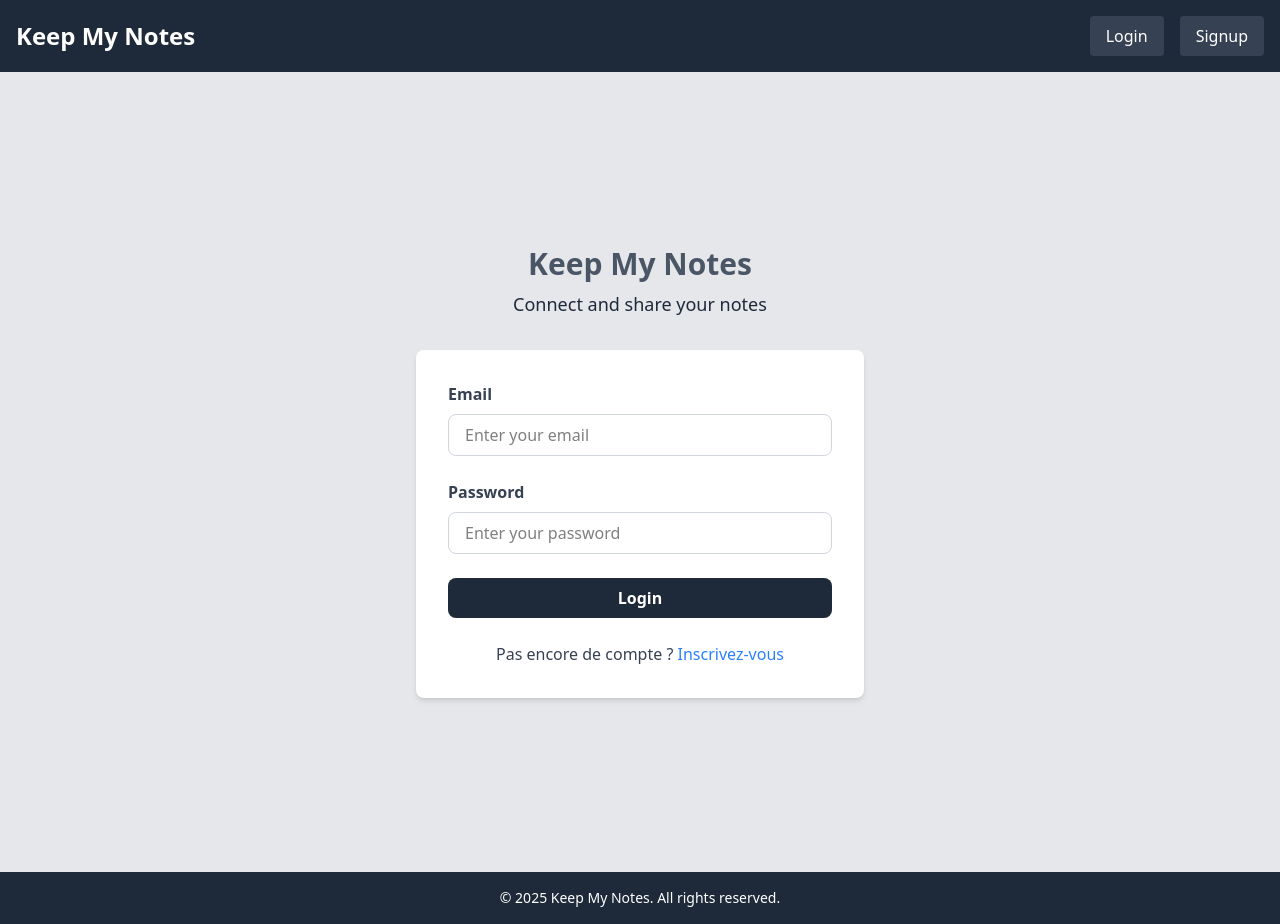
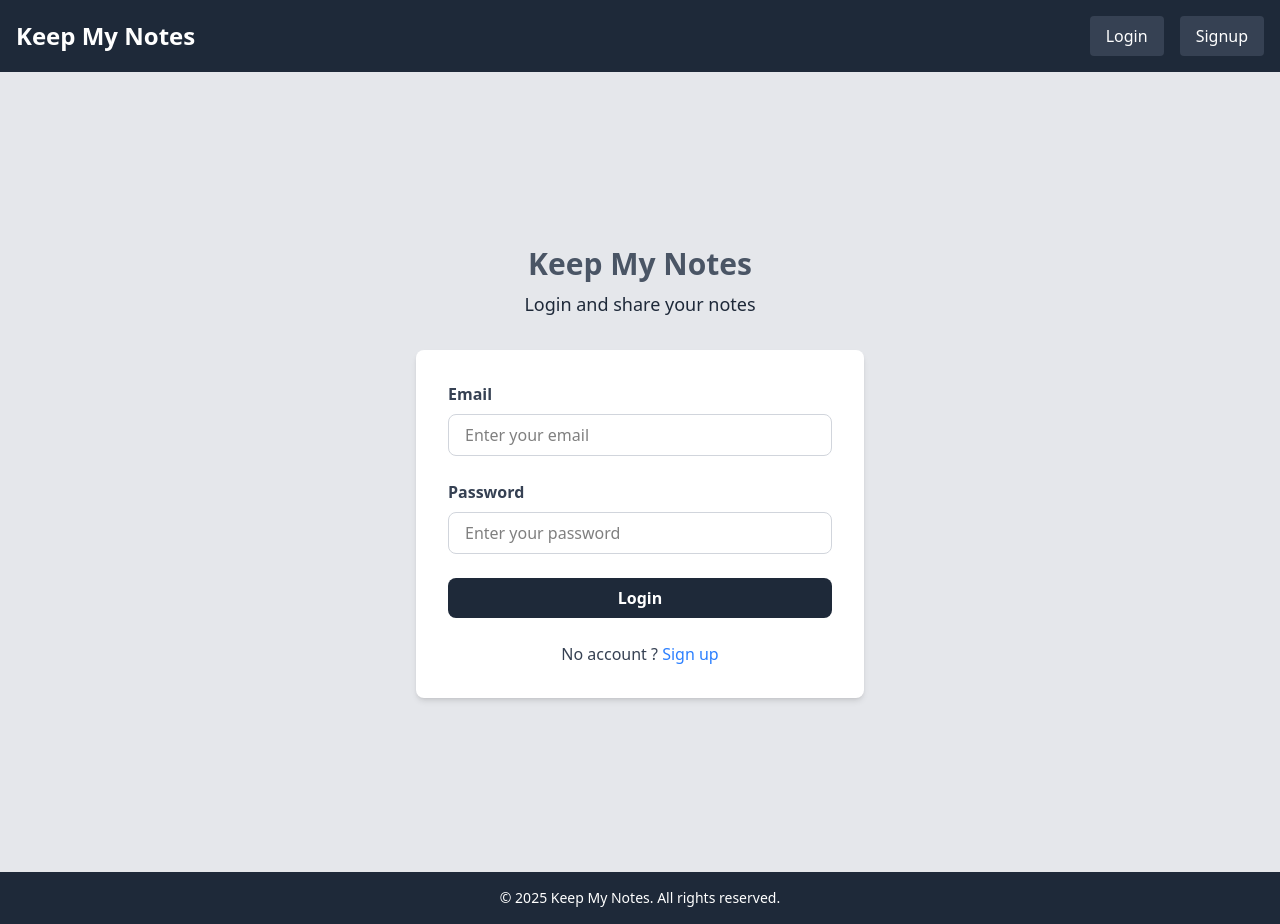
Before and after one commit to Gregory-Alexis/KeepMyNote, a React (Vite) app in the folder frontend/: page /login in a window 1280 px wide. Built offline with nearby package versions, Linux system fonts and the light colour scheme; no server answers.

Commit message:
change french sentence to english

```diff
--- a/frontend/src/pages/LoginPage.tsx
+++ b/frontend/src/pages/LoginPage.tsx
@@ -28,7 +28,7 @@ const LoginPage = () => {
     <div className='min-h-screen flex flex-col justify-center items-center'>
       <div className='text-center mb-8'>
         <h1 className='text-3xl font-bold text-gray-600'>Keep My Notes</h1>
-        <p className='text-lg text-gray-800 mt-2'>Connect and share your notes</p>
+        <p className='text-lg text-gray-800 mt-2'>Login and share your notes</p>
       </div>
 
       <form
@@ -82,9 +82,9 @@ const LoginPage = () => {
         </button>
 
         <p className='mt-6 text-center text-gray-700'>
-          Pas encore de compte ?{' '}
+          No account ?{' '}
           <Link to='/signup' className='text-blue-500 hover:underline'>
-            Inscrivez-vous
+            Sign up
           </Link>
         </p>
       </form>
```
